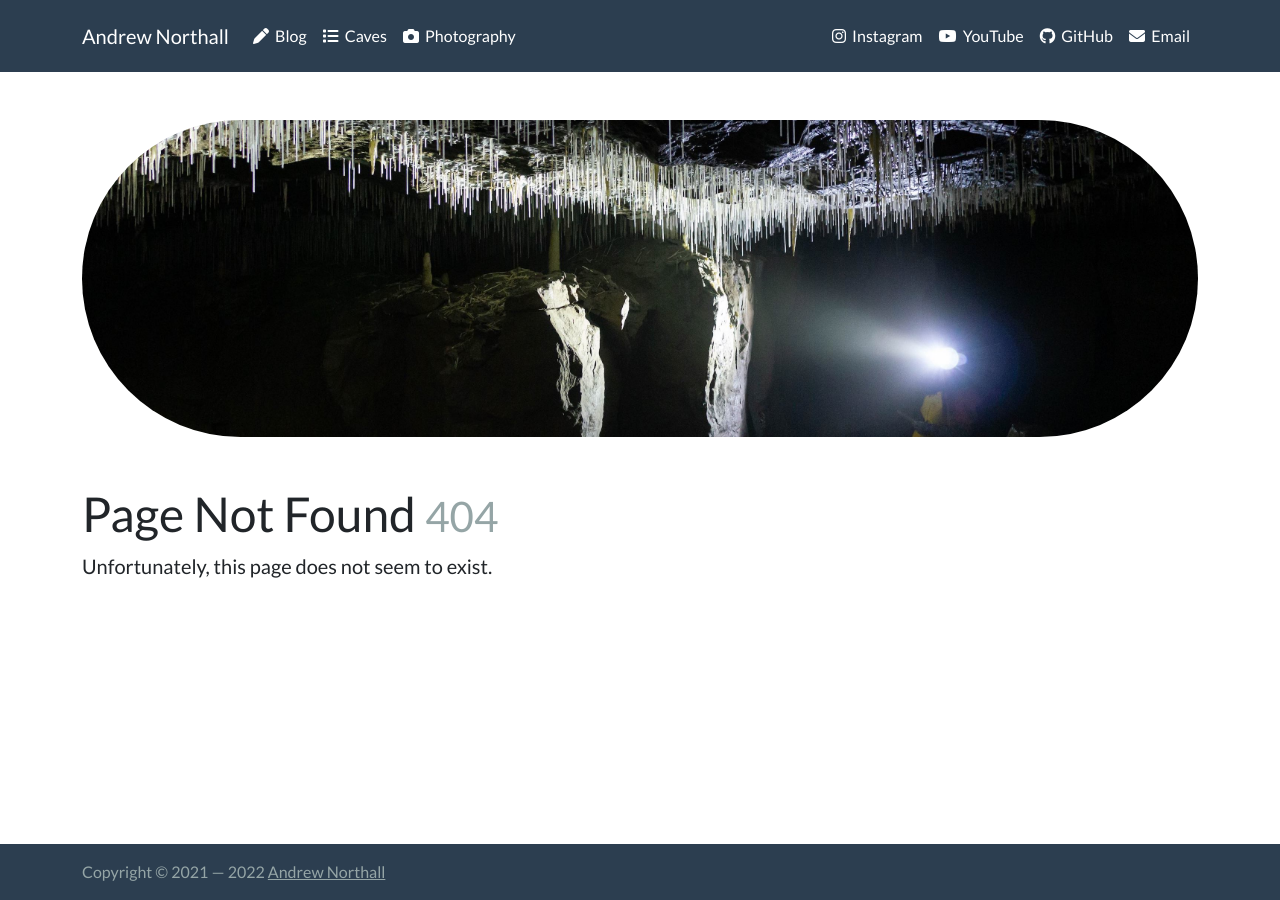
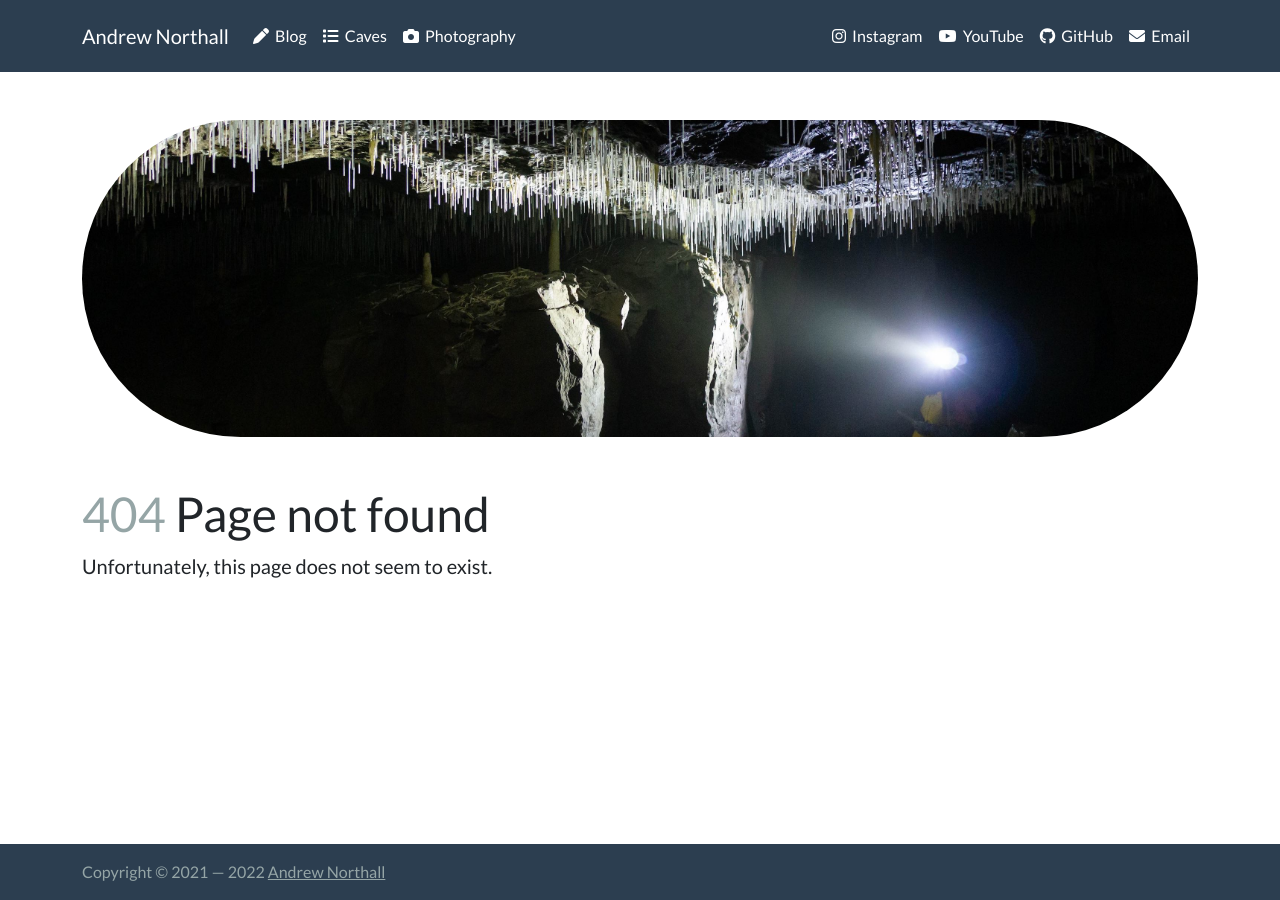
Before and after one commit to anorthall/northall.me.uk, a Jekyll site: the page built from www/404.html, in a window 1280 px wide. Built offline with Jekyll 4.4.1, drawn with Linux system fonts in a browser that asks for light colours.

Commit message:
Update 404 page style

```diff
--- a/www/404.html
+++ b/www/404.html
@@ -8,7 +8,7 @@ permalink: /404/
 <img src="/images/site_banner.jpg" class="img-fluid rounded rounded-pill mb-5 mt-5">
 
 <h2 class="display-5">
-  Page Not Found <small class="text-muted">404</small>
+  <span class="text-muted">404</span> Page not found
 </h2>
 
-<p class="lead">Unfortunately, this page does not seem to exist.</p>
+<p class="lead mt-0">Unfortunately, this page does not seem to exist.</p>
```
